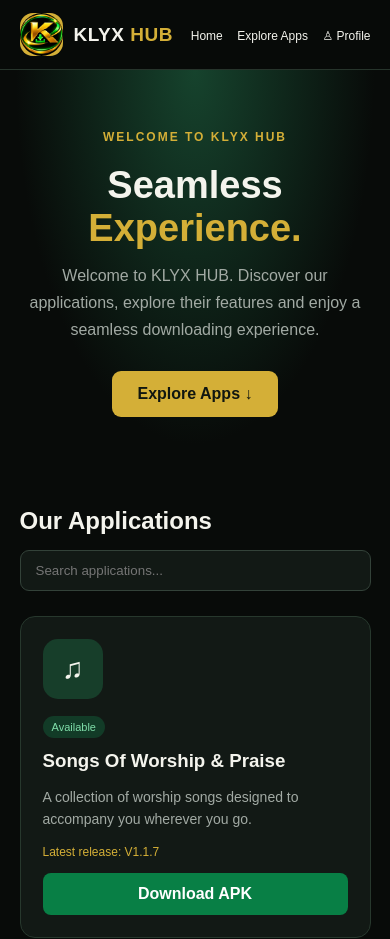
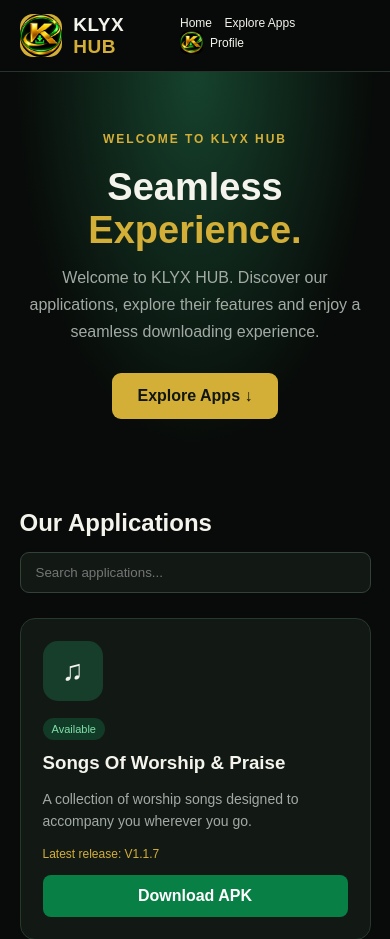
Before and after one commit to kipmoss-spec/GITZHUB, a plain HTML site: page index.html in a window 390 px wide. Shown: the top 939 px of the page. Drawn offline with Linux system fonts and the light colour scheme.

Commit message:
Improve mobile navigation and KLYX profile icon

```diff
--- a/index.html
+++ b/index.html
@@ -73,6 +73,20 @@ nav a {
   text-decoration: none;
   margin-left: 20px;
   font-size: 14px;
+}
+
+.profile-link {
+  display: inline-flex;
+  align-items: center;
+  gap: 7px;
+}
+
+.profile-link img {
+  width: 27px;
+  height: 27px;
+  object-fit: contain;
+  border-radius: 7px;
+  vertical-align: middle;
 }
 
 .hero {
@@ -234,7 +248,15 @@ footer strong { color: var(--gold); }
 
 @media(max-width: 550px) {
   header { padding: 13px 5%; }
-  nav a { margin-left: 10px; font-size: 12px; }
+  nav a {
+  margin-left: 8px;
+  font-size: 12px;
+}
+
+.profile-link img {
+  width: 23px;
+  height: 23px;
+}
   .brand-name { font-size: 19px; }
   .hero { padding: 60px 6%; }
   .catalogue { padding: 30px 5% 55px; }
@@ -257,9 +279,10 @@ footer strong { color: var(--gold); }
 <nav>
   <a href="#home">Home</a>
   <a href="#apps">Explore Apps</a>
-  <a href="profile.html" class="profile-link">
-    <span>♙</span> Profile
-  </a>
+<a href="profile.html" class="profile-link">
+  <img src="klyx-icon.png" alt="KLYX Profile">
+  Profile
+</a>
 </nav>
 
 </header>
```
